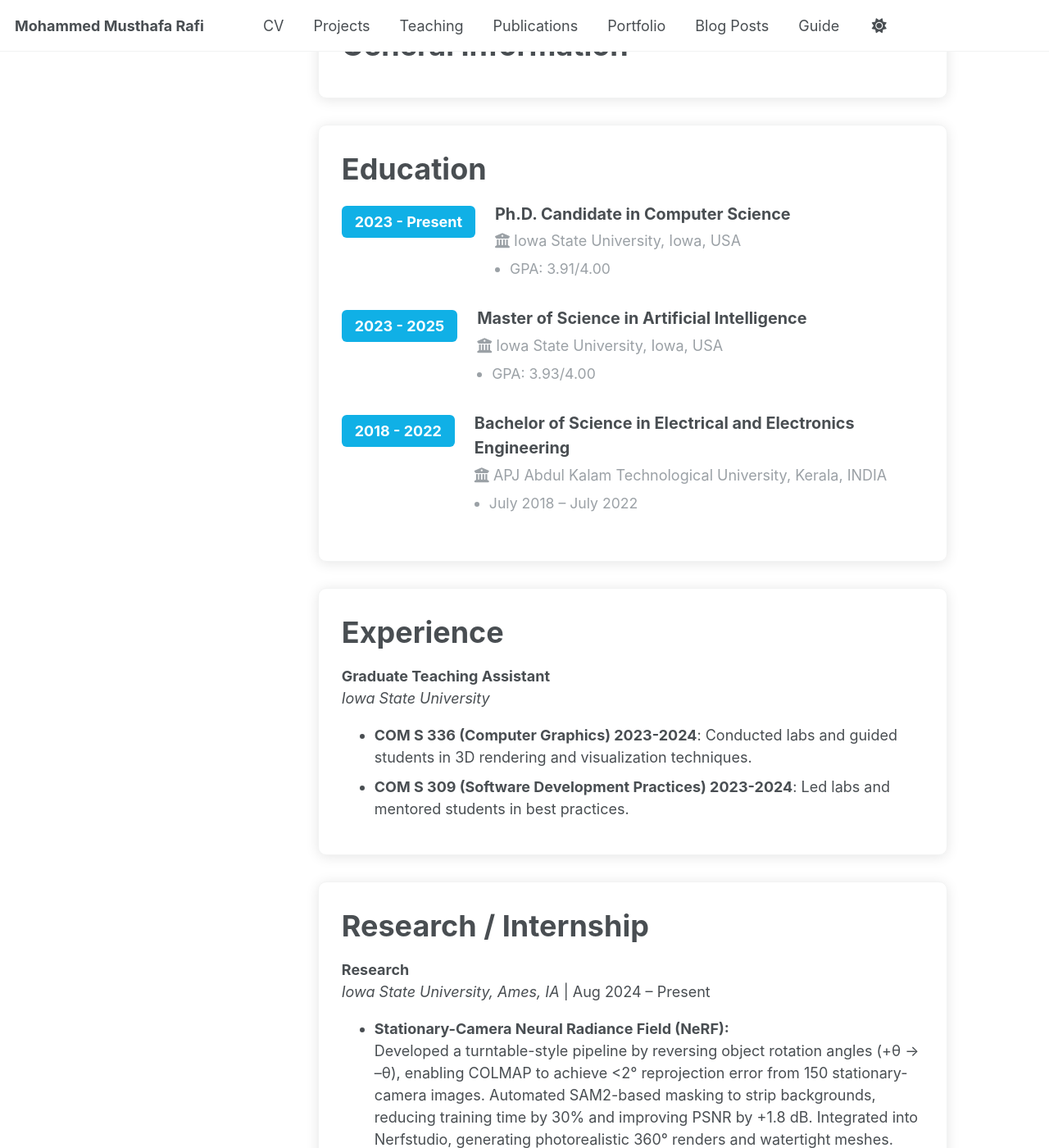
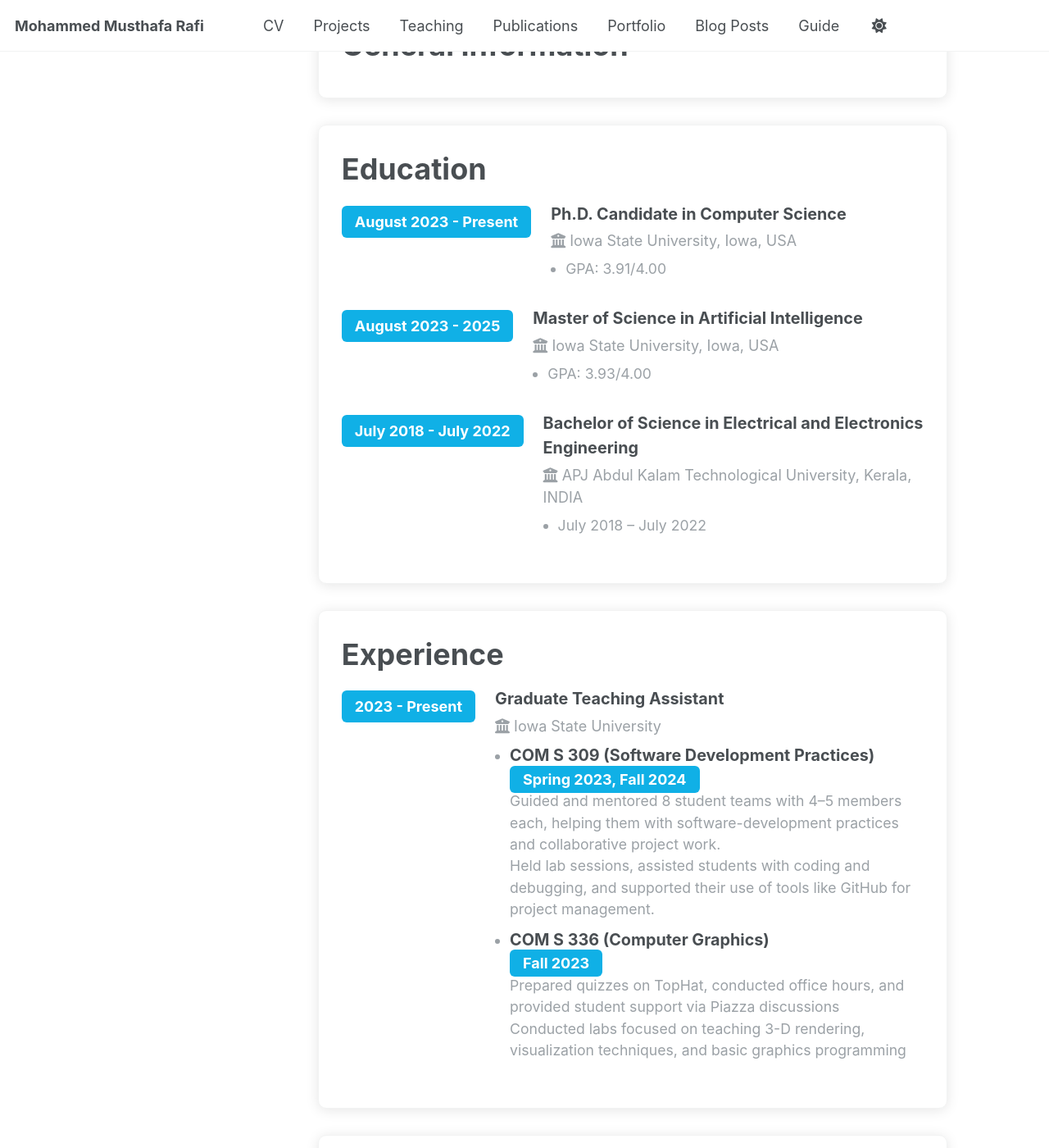
Before and after one commit to itsMustafamr/itsmustafamr.github.io, a Jekyll site: the page built from _pages/cv.md, in a window 1280 px wide and 1400 px high, scrolled down 303 px. Shown: the whole window at 82% size. Built offline with Jekyll 4.4.1, drawn with Linux system fonts in a browser that asks for light colours.

Commit message:
Completed the Teaching assistant block

```diff
--- a/_pages/cv.md
+++ b/_pages/cv.md
@@ -34,7 +34,7 @@ redirect_from:
   <div class="cv-section-card">
     <h2>Education</h2>
     <div class="cv-edu-item">
-      <span class="cv-edu-years">2023 - Present</span>
+      <span class="cv-edu-years">August 2023 - Present</span>
       <div class="cv-edu-details">
         <strong>Ph.D. Candidate in Computer Science</strong><br>
         <span class="cv-edu-institution"><i class="fa fa-university"></i> Iowa State University, Iowa, USA</span>
@@ -44,7 +44,7 @@ redirect_from:
       </div>
     </div>
     <div class="cv-edu-item">
-      <span class="cv-edu-years">2023 - 2025</span>
+      <span class="cv-edu-years">August 2023 - 2025</span>
       <div class="cv-edu-details">
         <strong>Master of Science in Artificial Intelligence</strong><br>
         <span class="cv-edu-institution"><i class="fa fa-university"></i> Iowa State University, Iowa, USA</span>
@@ -54,7 +54,7 @@ redirect_from:
       </div>
     </div>
     <div class="cv-edu-item">
-      <span class="cv-edu-years">2018 - 2022</span>
+      <span class="cv-edu-years">July 2018 - July 2022</span>
       <div class="cv-edu-details">
         <strong>Bachelor of Science in Electrical and Electronics Engineering</strong><br>
         <span class="cv-edu-institution"><i class="fa fa-university"></i> APJ Abdul Kalam Technological University, Kerala, INDIA</span>
@@ -67,12 +67,27 @@ redirect_from:
 
   <div class="cv-section-card">
     <h2>Experience</h2>
-    <strong>Graduate Teaching Assistant</strong><br>
-    <em>Iowa State University</em>
-    <ul>
-      <li><strong>COM S 336 (Computer Graphics) 2023-2024</strong>: Conducted labs and guided students in 3D rendering and visualization techniques.</li>
-      <li><strong>COM S 309 (Software Development Practices) 2023-2024</strong>: Led labs and mentored students in best practices.</li>
-    </ul>
+    <div class="cv-edu-item">
+      <span class="cv-edu-years">2023 - Present</span>
+      <div class="cv-edu-details">
+        <strong>Graduate Teaching Assistant</strong><br>
+        <span class="cv-edu-institution"><i class="fa fa-university"></i> Iowa State University</span>
+        <ul>
+          <li>
+            <strong>COM S 309 (Software Development Practices)</strong><br>
+            <span class="cv-edu-years">Spring 2023, Fall 2024</span><br>
+            Guided and mentored 8 student teams with 4–5 members each, helping them with software-development practices and collaborative project work.<br>
+            Held lab sessions, assisted students with coding and debugging, and supported their use of tools like GitHub for project management.
+          </li>
+          <li>
+            <strong>COM S 336 (Computer Graphics)</strong><br>
+            <span class="cv-edu-years">Fall 2023</span><br>
+            Prepared quizzes on TopHat, conducted office hours, and provided student support via Piazza discussions<br>
+            Conducted labs focused on teaching 3-D rendering, visualization techniques, and basic graphics programming
+          </li>
+        </ul>
+      </div>
+    </div>
   </div>
 
   <div class="cv-section-card">
```
